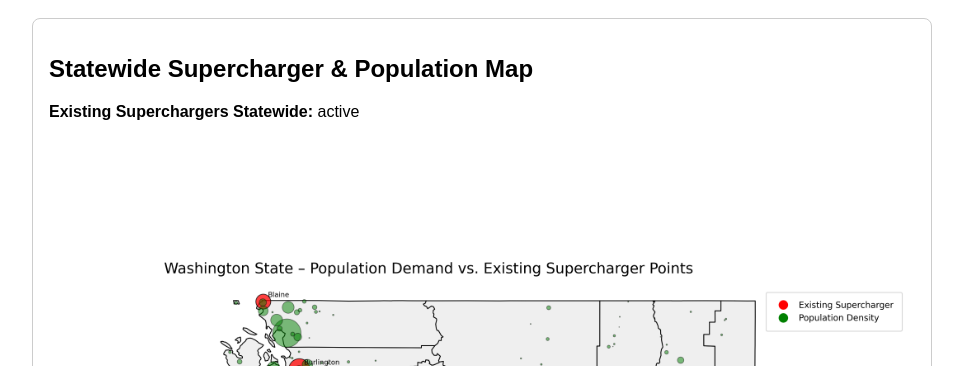
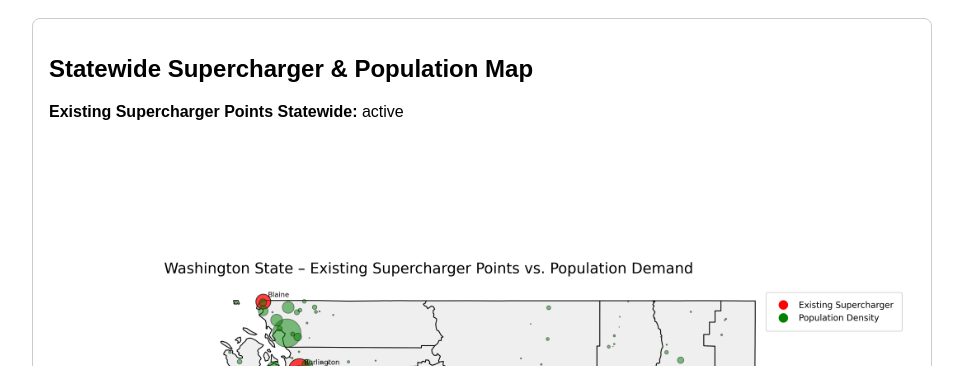
Before and after one commit to judyc4986/ev_render_app, a Flask app: template templates/index.html in a window 1280 px wide. Shown: the part 292-658 px from the top of the page, without its empty margins (158-1121 px from the left). Run offline with Flask 3, Linux system fonts and the light colour scheme; the template is opened without the code that fills it: most values are stand-ins (such as "Sample title", 1, 10 or a date in 2020).

Commit message:
Initial deployment push

```diff
--- a/templates/index.html
+++ b/templates/index.html
@@ -38,7 +38,7 @@
         <h2>Statewide Supercharger & Population Map</h2>
 
         {% if statewide_sc %}
-            <p><strong>Existing Superchargers Statewide:</strong> {{ statewide_sc }}</p>
+            <p><strong>Existing Supercharger Points Statewide:</strong> {{ statewide_sc }}</p>
         {% endif %}
 
         <img src="{{ url_for('static', filename='img/WA_supercharger_population_map_large.png') }}">
```
Also changed, not shown: static/img/WA_supercharger_population_map_large.png, 1 other file.
